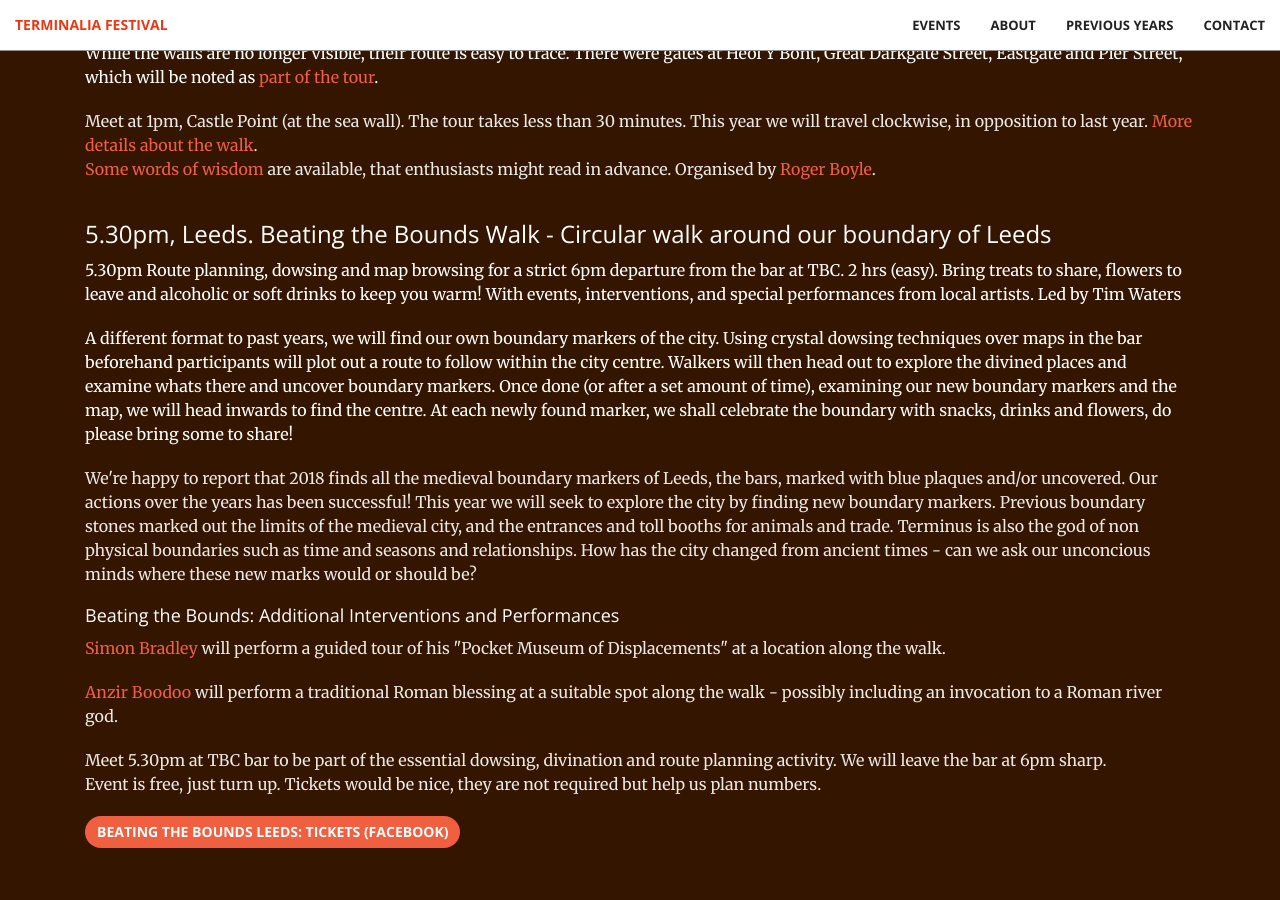
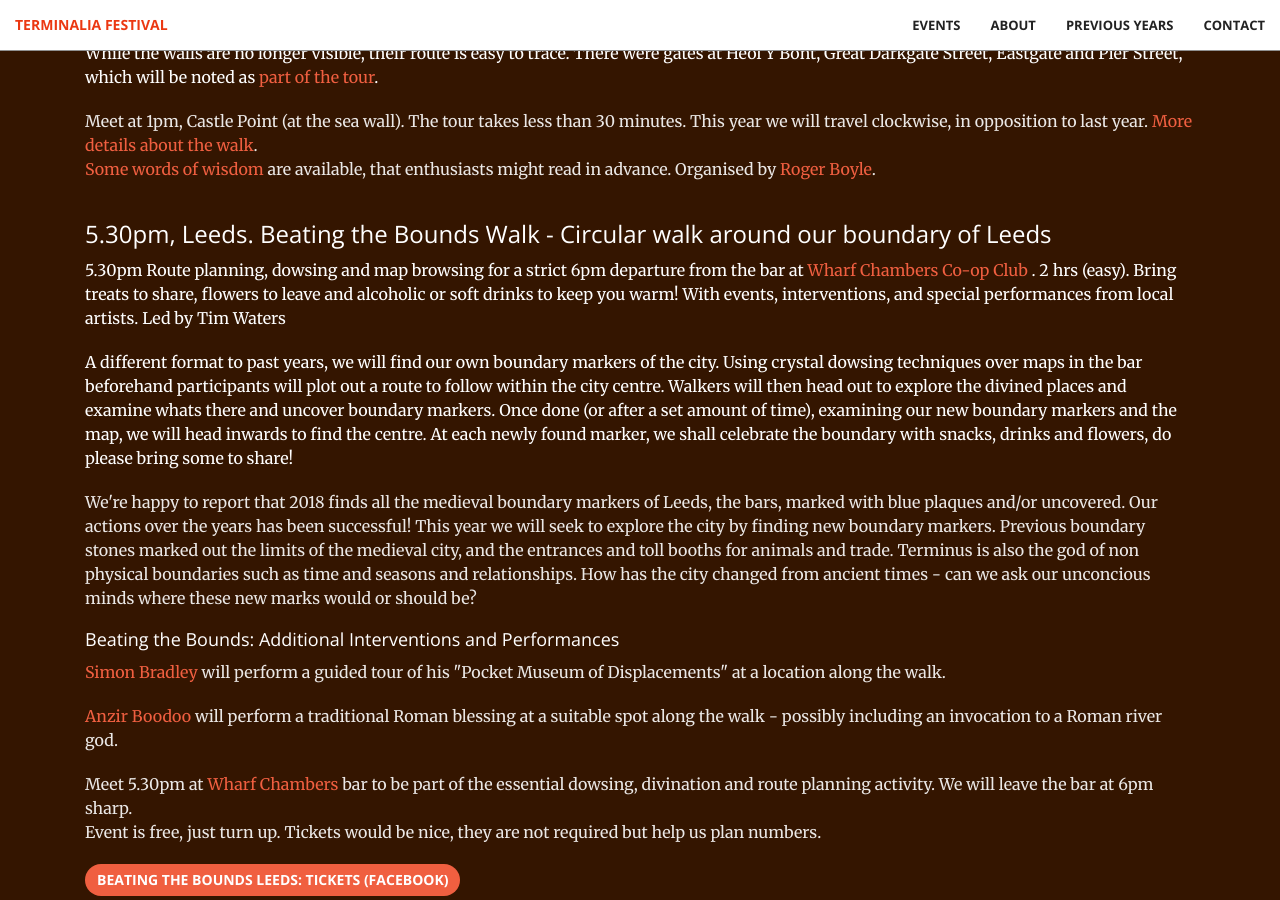
Before and after one commit to timwaters/terminalia, a Jekyll site: the page built from index.html, in a window 1280 px wide and 900 px high, scrolled down 1947 px. Built offline with Jekyll 4.4.1, drawn with Linux system fonts in a browser that asks for light colours.

Commit message:
add wharf venue details

```diff
--- a/_includes/events.html
+++ b/_includes/events.html
@@ -38,7 +38,7 @@
 
             <h3> 5.30pm, Leeds. Beating the Bounds Walk - Circular walk around our boundary of Leeds</h3>
 
-              <p class="text">5.30pm Route planning, dowsing and map browsing for a strict 6pm departure from the bar at <!-- <a href="https://www.openstreetmap.org/way/204237011">Wharf Chambers Co-op Club</a> --> TBC. 2 hrs (easy). Bring treats to share, flowers to leave and alcoholic or soft drinks to keep you warm! With events, interventions, and special performances from local artists. Led  by Tim Waters
+              <p class="text">5.30pm Route planning, dowsing and map browsing for a strict 6pm departure from the bar at  <a href="https://www.openstreetmap.org/way/204237011">Wharf Chambers Co-op Club</a> . 2 hrs (easy). Bring treats to share, flowers to leave and alcoholic or soft drinks to keep you warm! With events, interventions, and special performances from local artists. Led  by Tim Waters
               </p>
 
               <p class="text">
@@ -62,7 +62,7 @@
               </p>
 
             <p class="text-faded">
-                Meet 5.30pm at <!-- Wharf Chambers --> TBC bar to be part of the essential dowsing, divination and route planning activity. We will leave the bar at 6pm sharp.<br />
+                Meet 5.30pm at <a href="http://www.wharfchambers.org/">Wharf Chambers</a> bar to be part of the essential dowsing, divination and route planning activity. We will leave the bar at 6pm sharp.<br />
                 Event is free, just turn up. Tickets would be nice, they are not required but help us plan numbers.
             </p>
             <a href="https://www.facebook.com/events/397708697352784" class="btn btn-primary ">Beating the Bounds Leeds: Tickets (Facebook) </a>
```
